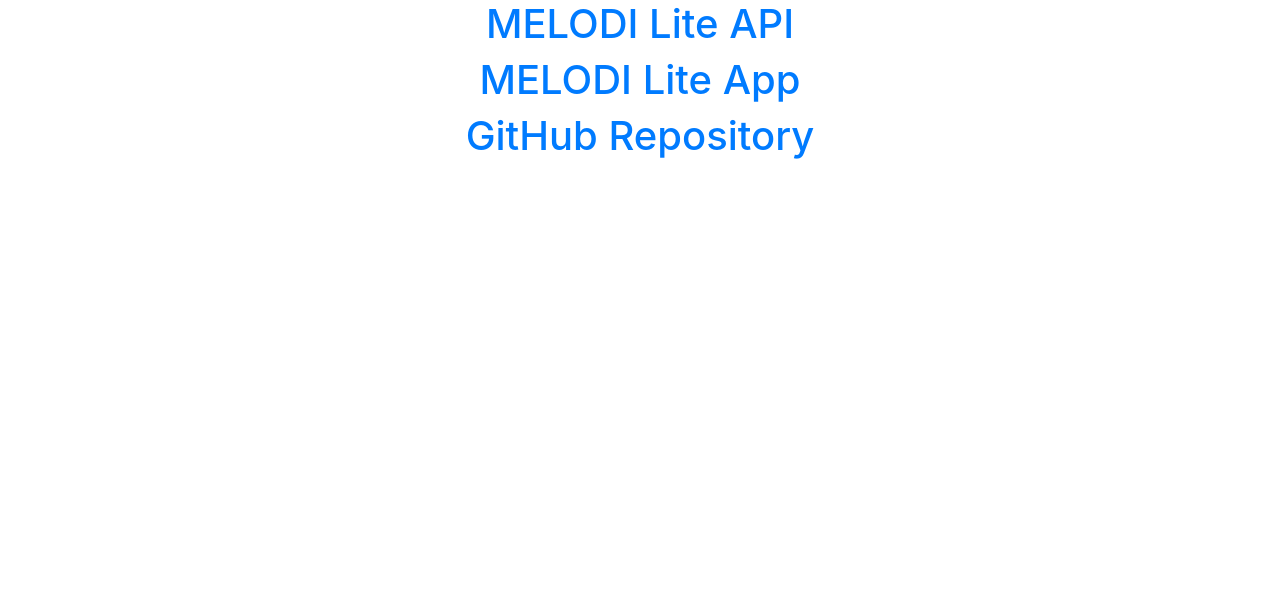
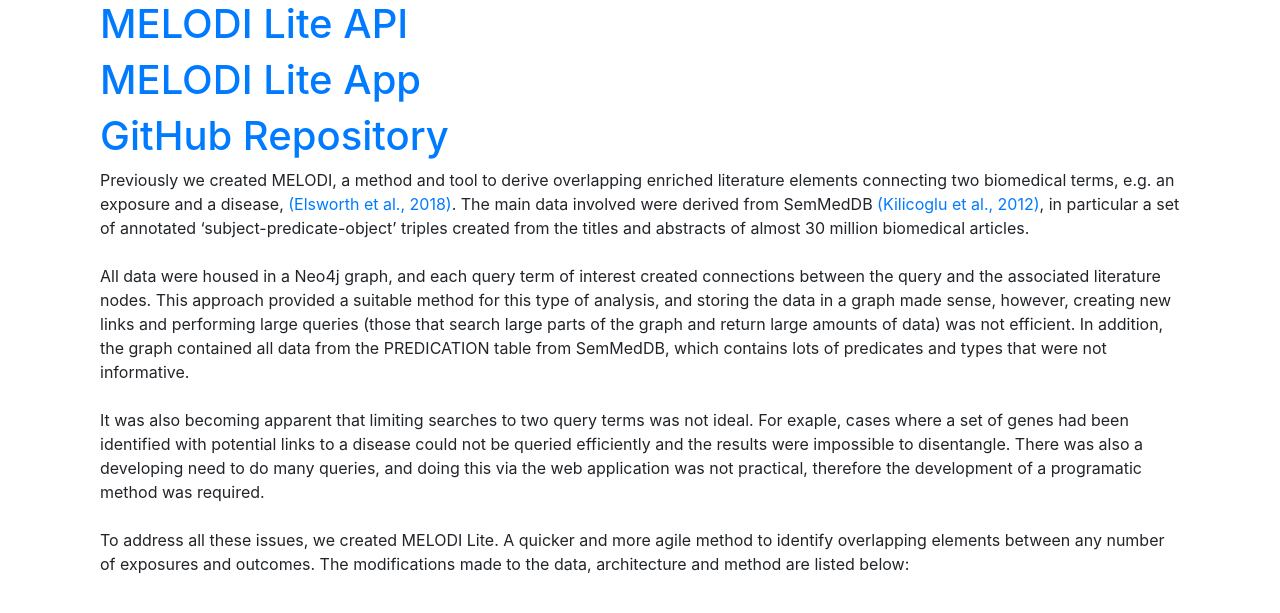
Before and after one commit to MRCIEU/MELODI-Presto, a Django app: page / in a window 1280 px wide. Shown: the top 613 px of the page. Run offline with Django 3.2, Linux system fonts and the light colour scheme; parts of the project's set-up code (start-up, migrations or seed data) failed here and were passed over; some libraries are stand-ins or nearby versions.

Commit message:
updated index

```diff
--- a/django_project/django_project/templates/django_project/index.html
+++ b/django_project/django_project/templates/django_project/index.html
@@ -1,8 +1,18 @@
 {% extends 'base.html' %}
 {% block content %}
-<main class="hw-container" role='main'>
+<main role='main'>
   <h1 class="hw--blue"><a href='/docs/'>{{index.api}}</a></h1>
   <h1 class="hw--blue"><a href='/app/overlap/'>{{index.app}}</a></h1>
   <h1 class="hw--blue"><a href='https://github.com/MRCIEU/MELODI-Lite'>{{index.repo}}</a></h1>
+  <p>
+    Previously we created MELODI, a method and tool to derive overlapping enriched literature elements connecting two biomedical terms, e.g. an exposure and a disease, <a href="https://doi.org/10.1093/ije/dyx251">(Elsworth et al., 2018)</a>.
+    The main data involved were derived from SemMedDB <a href="https://academic.oup.com/bioinformatics/article/28/23/3158/195282">(Kilicoglu et al., 2012)</a>, in particular a set of annotated ‘subject-predicate-object’ triples created from the titles and abstracts of almost 30 million biomedical articles.
+    <br><br>
+    All data were housed in a Neo4j graph, and each query term of interest created connections between the query and the associated literature nodes. This approach provided a suitable method for this type of analysis, and storing the data in a graph made sense, however, creating new links and performing large queries (those that search large parts of the graph and return large amounts of data) was not efficient. In addition, the graph contained all data from the PREDICATION table from SemMedDB, which contains lots of predicates and types that were not informative.
+    <br><br>
+    It was also becoming apparent that limiting searches to two query terms was not ideal. For exaple, cases where a set of genes had been identified with potential links to a disease could not be queried efficiently and the results were impossible to disentangle. There was also a developing need to do many queries, and doing this via the web application was not practical, therefore the development of a programatic method was required.
+    <br><br>
+    To address all these issues, we created MELODI Lite. A quicker and more agile method to identify overlapping elements between any number of exposures and outcomes. The modifications made to the data, architecture and method are listed below:
+  </p>
 </main>
 {% endblock %}
```
